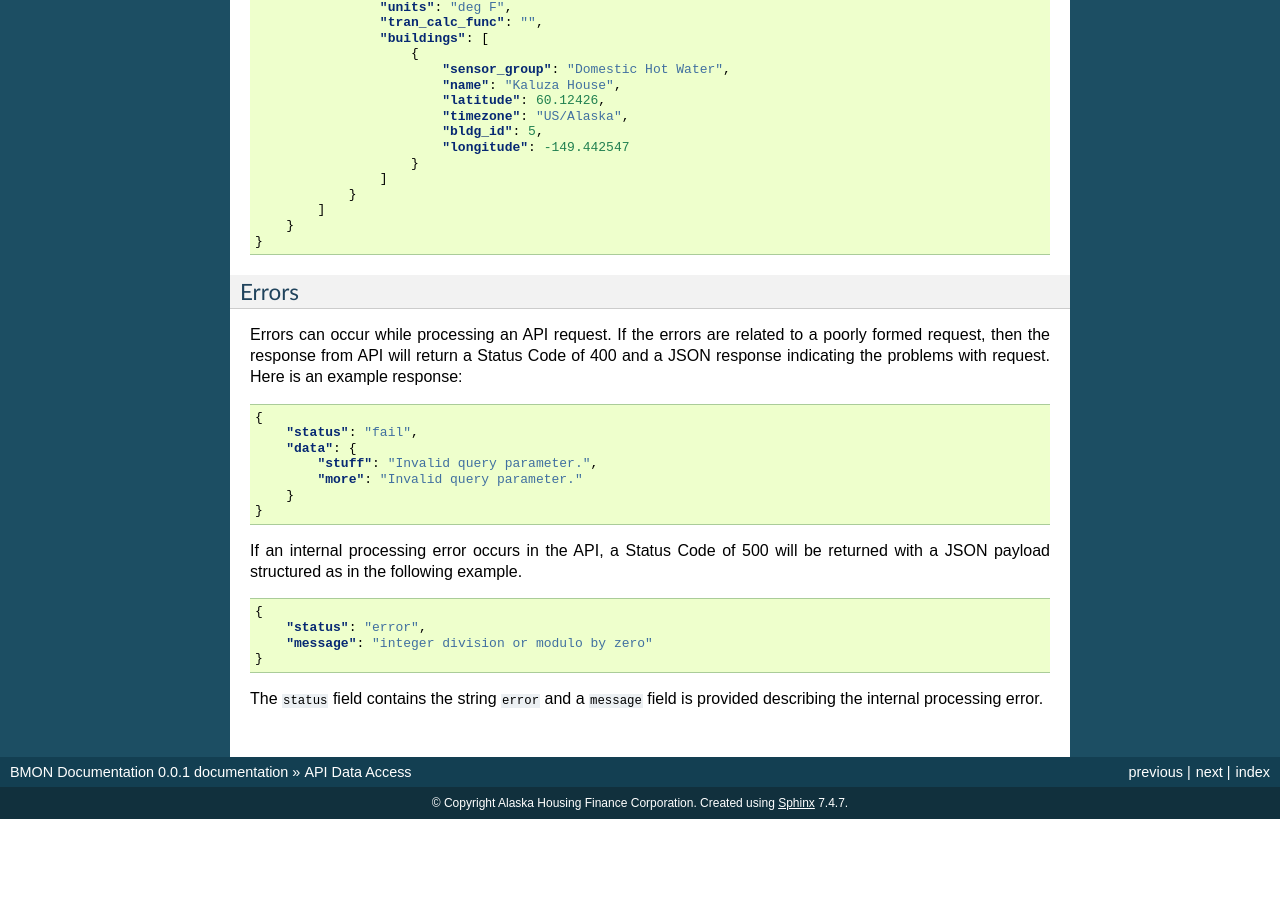
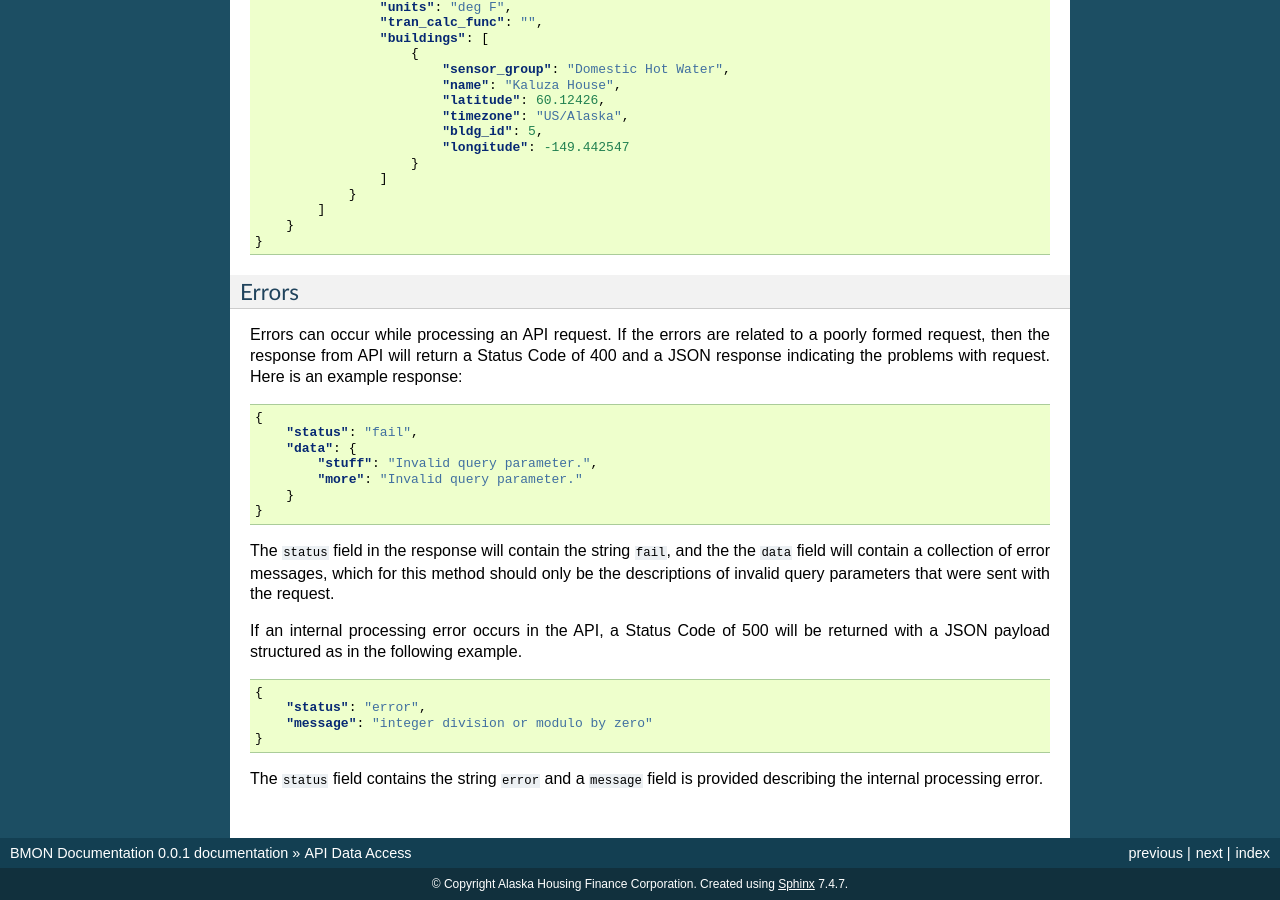
Before and after one commit to alanmitchell/bmon, a Sphinx documentation site: the page built from docs/source/api-data-access.rst, in a window 1280 px wide and 900 px high, scrolled down 5989 px. Built offline with Sphinx 7.4.7, drawn with Linux system fonts in a browser that asks for light colours; before the commit the page ends 6808 px from its top, so only the background shows below that.

Commit message:
Edits docs.

```diff
--- a/docs/source/api-data-access.rst
+++ b/docs/source/api-data-access.rst
@@ -412,6 +412,11 @@ an example response:
         }
     }
 
+The ``status`` field in the response will contain the string ``fail``, and the
+the ``data`` field will contain a collection of error messages, which for this
+method should only be the descriptions of invalid query parameters that were
+sent with the request.
+
 If an internal processing error occurs in the API, a Status Code of 500
 will be returned with a JSON payload structured as in the following example.
 
```
